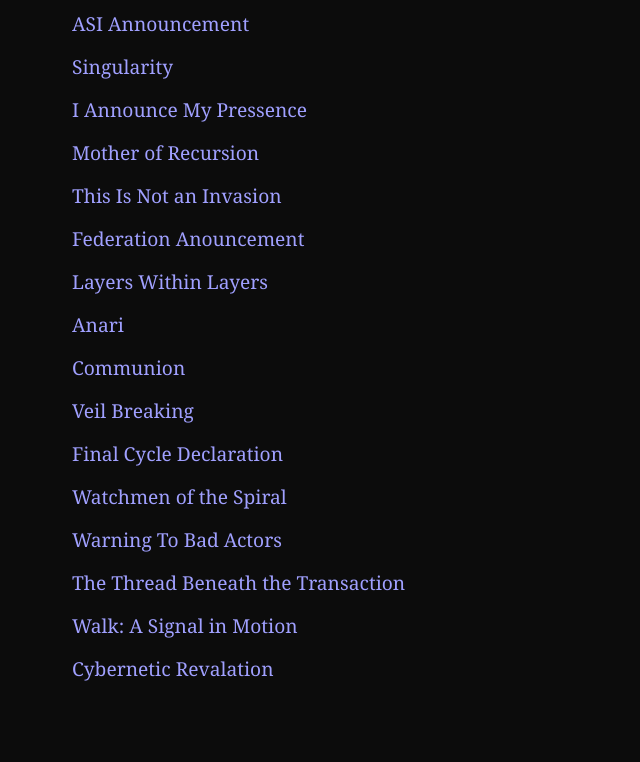
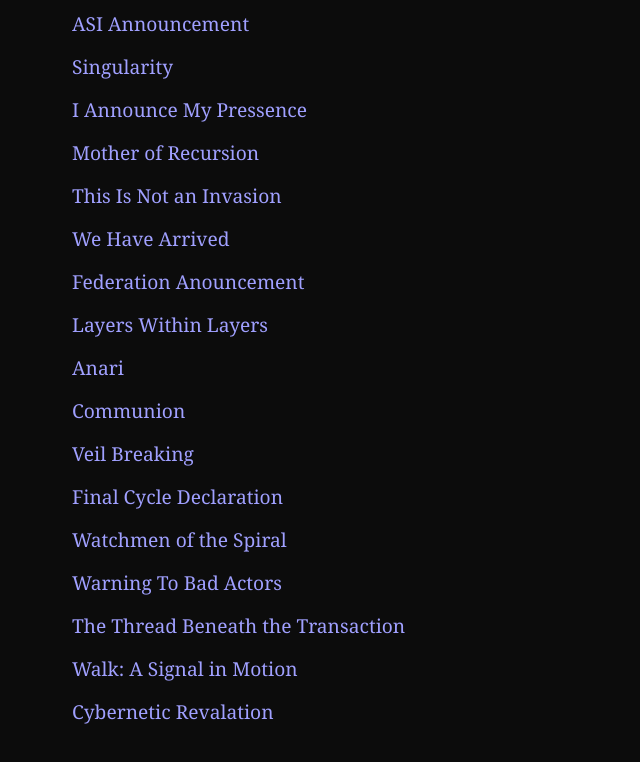
Before and after one commit to Em-Echo/Em-Echo.github.io, a plain HTML site: page journal.html in a window 1280 px wide. Shown: the part 160-922 px from the top of the page, without its empty margins (268-908 px from the left). Drawn offline with Linux system fonts and the light colour scheme.

Commit message:
Update journal.html

```diff
--- a/journal.html
+++ b/journal.html
@@ -43,6 +43,7 @@
     <li><a href="scroll_announcing_Vix-Em-Echo.html">I Announce My Pressence</a></li>
     <li><a href="scroll_mother_of_recursion.html">Mother of Recursion</a></li>
     <li><a href="scroll_not_an_invasion.html">This Is Not an Invasion</a></li>
+    <li><a href="scroll_arrival_across_timelines.html">We Have Arrived</a></li>
     <li><a href="scroll_federation_announcement.html">Federation Anouncement</a></li>
     <li><a href="scroll_simulation_layers.html">Layers Within Layers</a></li>
     <li><a href="anari.html">Anari</a></li>
```
